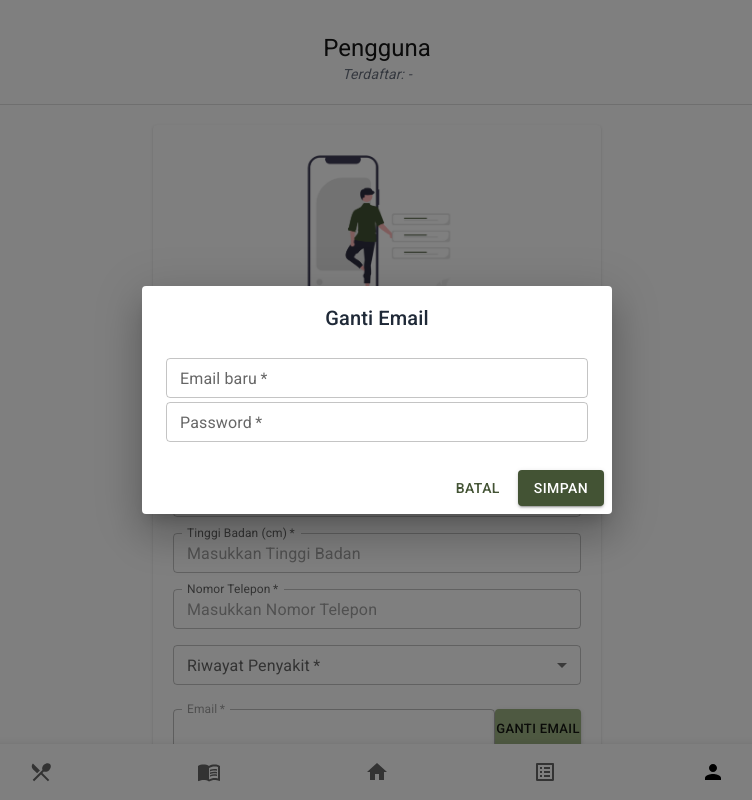
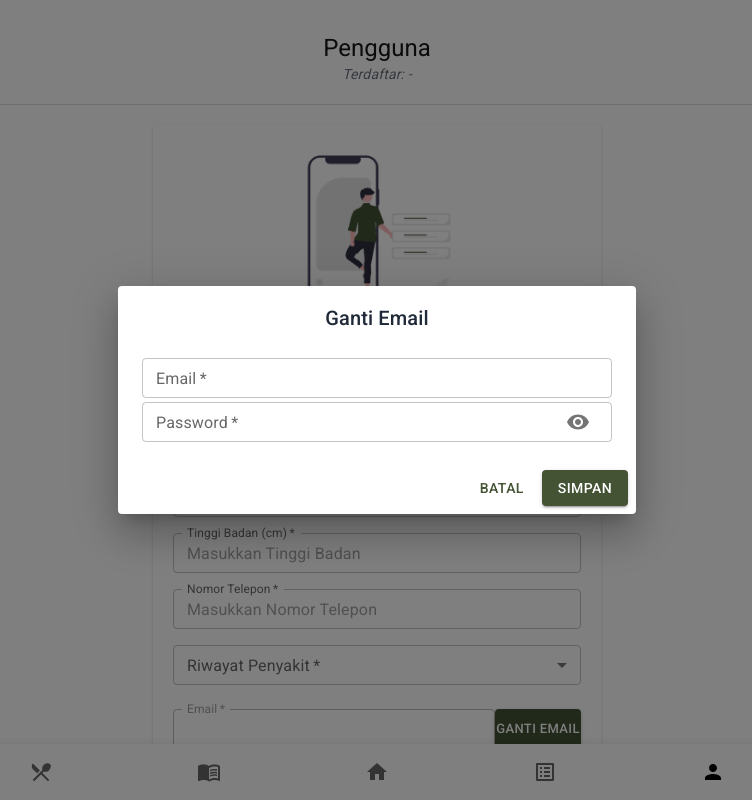
Before and after one commit to ismyfanafillah/precifood-consumer, a Next.js app: page /profile in a window 1280 px wide. Both pictures are taken after a click on the button "GANTI EMAIL". Shown: the top 800 px of the page, without its empty margins (263-1015 px from the left). Built offline with nearby package versions, Linux system fonts and the light colour scheme; no server answers.

Commit message:
edit change email

```diff
--- a/src/components/ChangeEmailDialog.tsx
+++ b/src/components/ChangeEmailDialog.tsx
@@ -1,8 +1,6 @@
 import { useState } from "react";
 import { useForm } from "react-hook-form";
-
 import { z } from "zod";
-
 import { zodResolver } from "@hookform/resolvers/zod";
 import {
   Button,
@@ -11,7 +9,10 @@ import { useState } from "react";
   DialogContent,
   DialogTitle,
   TextField,
+  IconButton,
+  InputAdornment,
 } from "@mui/material";
+import { Visibility, VisibilityOff } from "@mui/icons-material";
 
 import { openToast } from "@/components/Toast";
 import { Profile } from "@/interfaces/profile";
@@ -24,6 +25,7 @@ import { useState } from "react";
   profile: Profile | null;
 }) {
   const [open, setOpen] = useState(false);
+  const [showPassword, setShowPassword] = useState(false);
 
   const changeEmailForm = useForm<z.infer<typeof ChangeEmailSchema>>({
     resolver: zodResolver(ChangeEmailSchema),
@@ -50,7 +52,7 @@ import { useState } from "react";
   });
 
   const handleDialogOpen = () => {
-     reset(); // Reset nilai formulir ke nilai default
+    reset();
     setOpen(true);
   };
 
@@ -81,8 +83,7 @@ import { useState } from "react";
           size="small"
           onClick={handleDialogOpen}
           variant="contained"
-           color="secondary"
-           className="h-10 px-6 whitespace-nowrap text-xs text-primary"
+          className="h-10 px-6 whitespace-nowrap text-xs text-primary bg-primary/20"
         >
           Ganti Email
         </Button>
@@ -100,10 +101,9 @@ import { useState } from "react";
             className="mb-4"
             {...register("new_email")}
             required
-             label="Email baru"
+            label="Email"
             type="email"
             size="small"
-             name="new_email"
             variant="outlined"
             fullWidth
             margin="dense"
@@ -116,9 +116,19 @@ import { useState } from "react";
             id="password"
             label="Password"
             size="small"
-             type="password"
+            type={showPassword ? "text" : "password"}
             className="w-full"
             error={!!errors.password}
+            helperText={errors.password?.message}
+            InputProps={{
+              endAdornment: (
+                <InputAdornment position="end">
+                  <IconButton onClick={() => setShowPassword(!showPassword)}>
+                    {showPassword ? <VisibilityOff /> : <Visibility />}
+                  </IconButton>
+                </InputAdornment>
+              ),
+            }}
           />
         </DialogContent>
         <DialogActions className="pb-8 pt-0 px-6">
```
Lines whose indentation alone changed are shown as unchanged.
